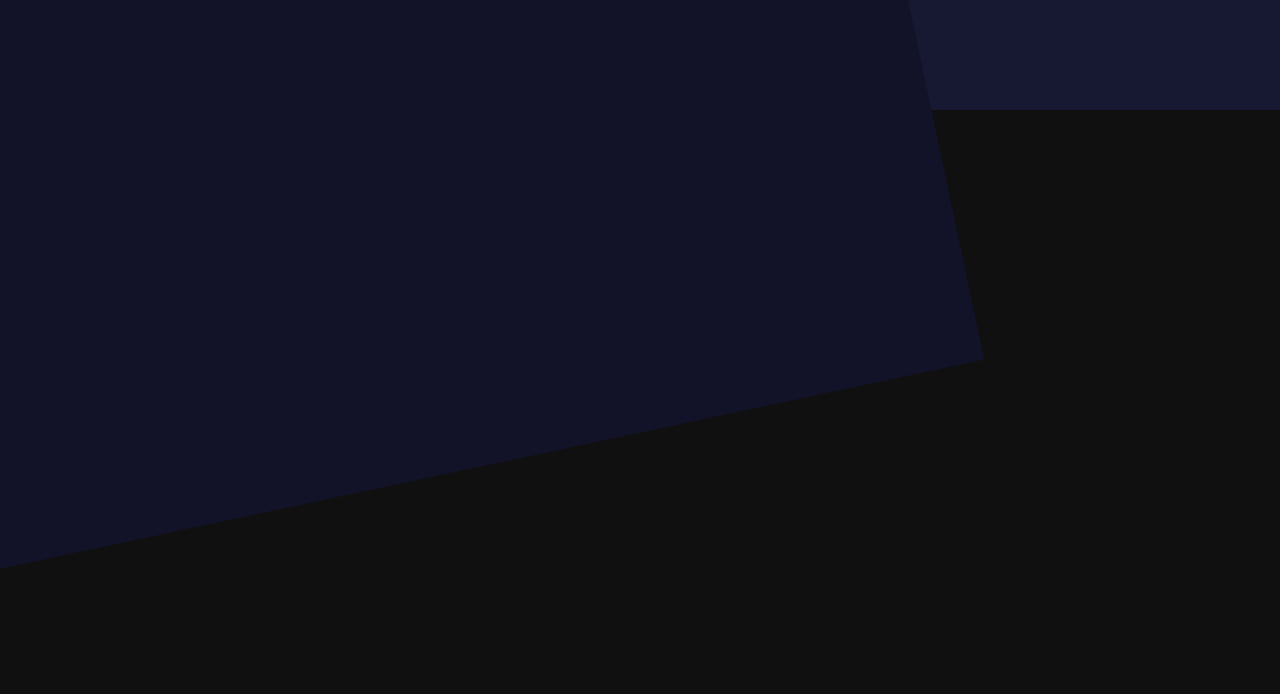
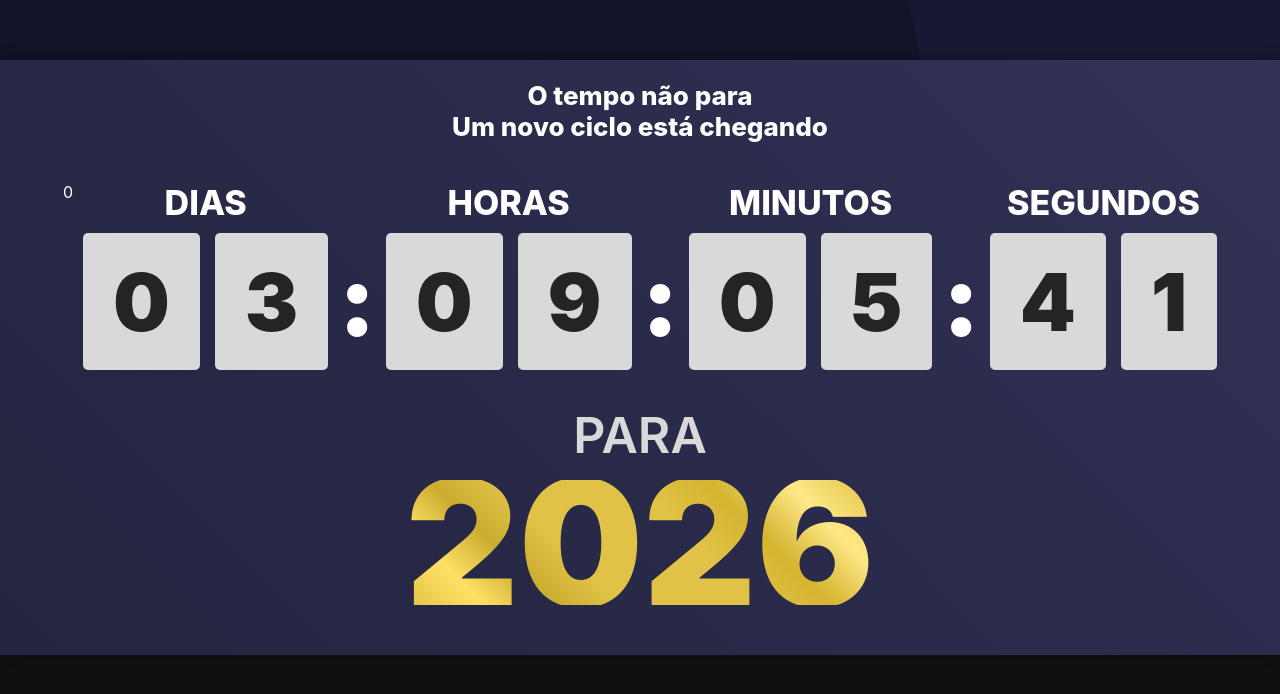
Before and after one commit to FerreiroINTZ/new_year_site, a React (Vite) app: page / in a window 1280 px wide. Shown: the part 690-1384 px from the top of the page. Before the commit the page ends 1316 px from the top, so only its background shows below. Built offline with nearby package versions, Linux system fonts and the light colour scheme; a web font is replaced by a local one.

Commit message:
made: timer section

```diff
--- a/src/App.jsx
+++ b/src/App.jsx
@@ -1,8 +1,12 @@
 import Hero from "./components/hero/hero"
+import Timer from "./components/timer/timer"
 
 function App() {
   return (
-    <Hero/>
+    <>
+      <Hero/>
+      <Timer />
+    </>
   )
 }
 
--- a/src/components/hero/hero.module.css
+++ b/src/components/hero/hero.module.css
@@ -3,6 +3,7 @@
     justify-content: center;
     align-items: center;
     background: #171832;
+    position: relative;
     max-height: 100svh;
     min-height: 100svh;
     overflow: hidden;
--- /dev/null
+++ b/src/components/timer/timer.jsx
@@ -0,0 +1,79 @@
+import React, { useEffect, useState } from "react"
+import style from "./timer.module.css"
+
+const Card = ({label, date}) =>{
+
+    const dataFinal = '2026-0-0'
+
+    const newDate = date
+
+    useEffect(()=>{
+        console.log(date)
+    }, [])
+
+    return(
+        <>
+            <div className={style.singleTime}>
+                <p>{label.toUpperCase()}</p>
+                <div className={style.singlNumber}>
+                    <div>{newDate[0]}</div>
+                    <div>{newDate[1]}</div>
+                </div>
+            </div>
+        </>
+    )
+}
+
+function timer() {
+
+    const times = ["dias", "horas", "minutos", "segundos"]
+
+    const finalDate = '2026-0-0'
+
+    const [currentDate, setCurrentDate] = useState([0, 0, 0, 0])
+
+    function updateDate(){
+        let date = new Date()
+        console.log(date.getDate())
+        date = `${31 - date.getDate()} ${24 - date.getHours()} ${ 60 - date.getMinutes()} ${ 60 - date.getSeconds()} ${date.getMilliseconds()}`
+        date = date.split(" ").map(x => x < 10 ? `0${x}` : x)
+        setCurrentDate(date)
+    }
+
+
+    useEffect(() => {
+        let ss = new Date()
+        ss = ss.getMilliseconds()
+        console.log(typeof ss)
+        console.log(ss)
+        updateDate()
+        const slw = setTimeout(() =>{
+            setInterval(()=>{
+                console.log("sdsdsd")
+                updateDate()
+            }, 1000)
+        }, ss)
+
+        return () => clearTimeout(slw)
+    }, [])
+
+  return (
+    <section id={style.timer}>
+        <p id={style.text}>O tempo não para<br/>Um novo ciclo está chegando</p>
+        <div id={style.time}>
+            {times.map((x, index) =>
+            <React.Fragment key={index}>
+                {index && <span>:</span>}
+                <Card date={currentDate[index]} key={index} label={x}/>
+            </React.Fragment>
+            )}
+        </div>
+        <div id={style.text2}>
+            <p>PARA</p>
+            <h2>2026</h2>
+        </div>
+    </section>
+  )
+}
+
+export default timer
--- /dev/null
+++ b/src/components/timer/timer.module.css
@@ -0,0 +1,95 @@
+#timer{
+    padding: 20px 0px 50px 0px;
+    position: relative;
+    background: linear-gradient(45deg, #23243F, #313255);
+    width: 100%;
+    z-index: 2;
+    top: -50px;
+    box-shadow: 0px -2px 12px 0px rgb(0, 0, 0, .25);
+
+    #text{
+        text-align: center;
+        font-size: 26px;
+        font-weight: 800;
+    }
+
+    #time{
+        /* background: red; */
+        margin-top: 40px;
+        display: flex;
+        justify-content: center;
+        gap: 10px;
+
+        span{
+            font-size: 100px;
+            font-weight: 900;
+            align-self: flex-end;
+            margin-bottom: 10px;
+        }
+
+        .singleTime{
+            /* background: blue; */
+
+            p{
+                font-size: 34px;
+                font-weight: 800;
+                text-align: center;
+            }
+
+            .singlNumber{
+                margin-top: 10px;
+                display: flex;
+                gap: 15px;
+
+                div{
+                    text-align: center;
+                    width: fit-content;
+                    color: #242424;
+                    font-size: 80px;
+                    font-weight: 900;
+                    background: #D9D9D9;
+                    padding: 20px 30px;
+                    border-radius: 5px;
+                }
+            }
+        }
+    }
+
+    #text2{
+        margin-top: 40px;
+        display: grid;
+        height: fit-content;
+        justify-items: center;
+        text-align: center;
+        /* background: red; */
+
+        p{
+            font-size: 50px;
+            font-weight: 600;
+            line-height: 50px;
+            width: fit-content;
+            color: #D9D9D9;
+        }
+
+        h2{
+            font-size: 175px;
+            line-height: 125px;
+            font-weight: 900;
+            margin-top: 20px;
+            width: fit-content;
+            background: linear-gradient(
+                45deg,
+                #E0C246,
+                #FFE166 13%,
+                #CAAC2F 25%,
+                #E0C246 36%,
+                #E0C246 60%,
+                #D4B430 72%,
+                #FFE887 85%,
+                #E0C246 100%
+            );
+            -webkit-background-clip: text;
+            -webkit-text-fill-color: transparent;
+        }
+    }
+}
--- a/src/index.css
+++ b/src/index.css
@@ -11,6 +11,7 @@
   padding: 0px;
   margin: 0px;
   box-sizing: border-box;
+  font-family: "Inter", sans-serif;
 }
 
 body{
--- a/src/main.jsx
+++ b/src/main.jsx
@@ -14,9 +14,9 @@ const rotas = createBrowserRouter([
 ])
 
 createRoot(document.getElementById('root')).render(
-  <StrictMode>
+  // <StrictMode>
     <Context>
       <RouterProvider router={rotas} />
-    </Context>
-  </StrictMode>,
+    </Context>,
+  {/* </StrictMode>, */}
 )
```
Also changed, not shown: src/widgets/lenis.jsx (added, +9 -0 lines).
